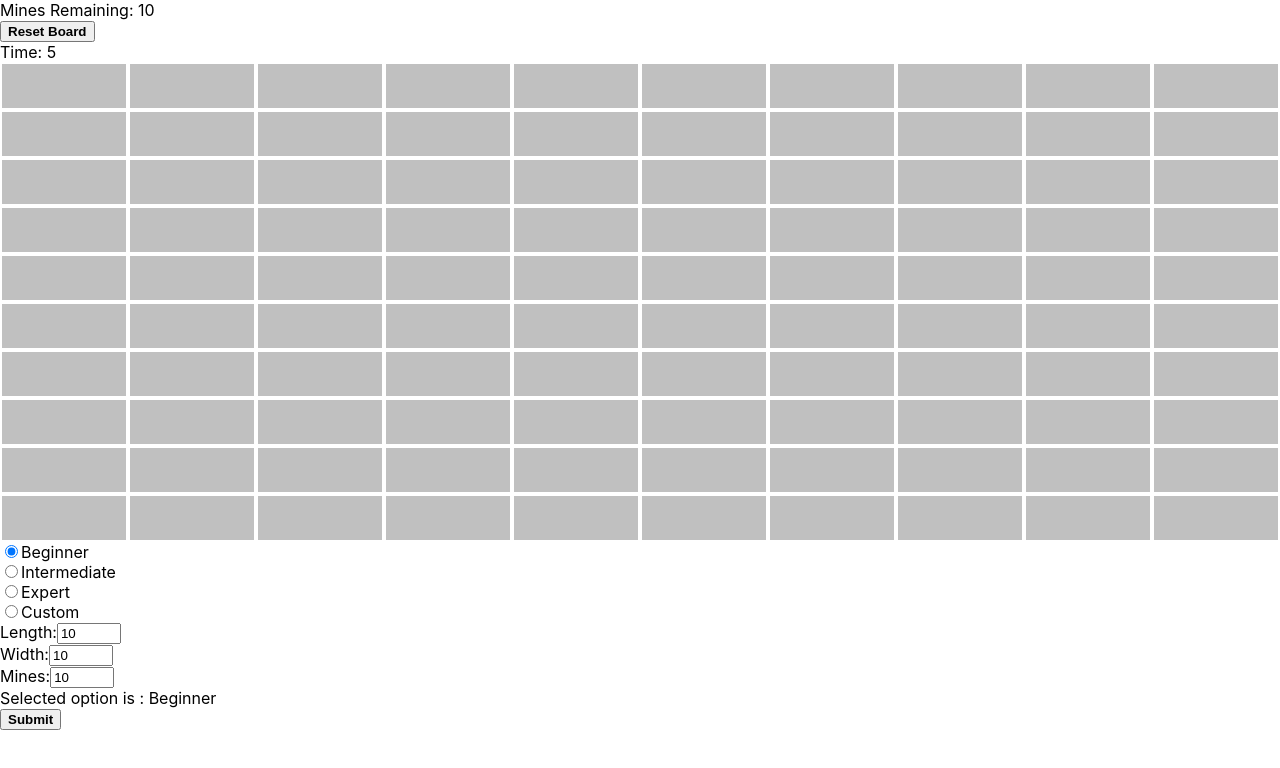
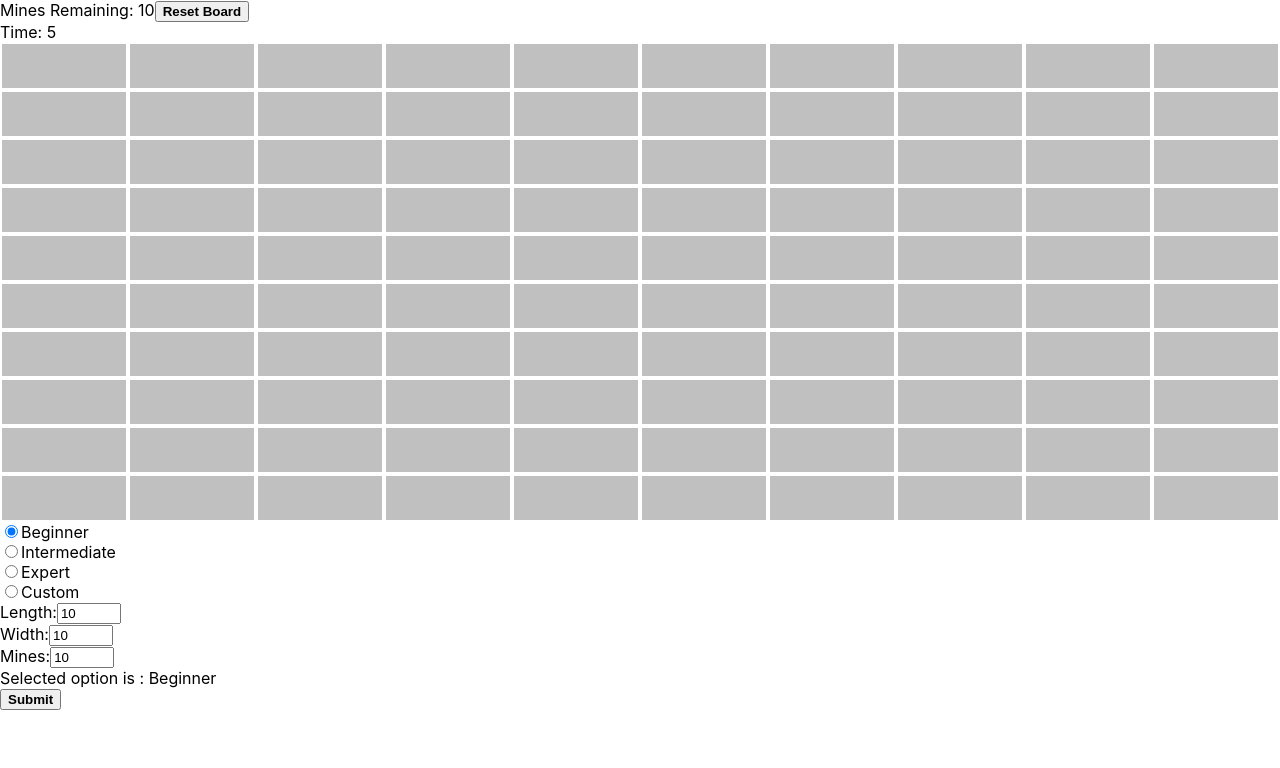
Before and after one commit to jsmithb117/minesweeper, a React (Create React App) app: page / in a window 1280 px wide. Shown: the top 768 px of the page. Built offline with nearby package versions, Linux system fonts and the light colour scheme.

Commit message:
Adds classNames in preparation for styling

```diff
--- a/src/components/Display.tsx
+++ b/src/components/Display.tsx
@@ -14,11 +14,11 @@ const Display = () => {
   };
 
   return (
-    <div className="display">
-      <div className="minesremaining">
+    <div className="appchild display">
+      <span className="minesremaining">
         Mines Remaining: {minesDisplay}
-      </div>
-      <button onClick={resetButtonHandler}>
+      </span>
+      <button className="reset" onClick={resetButtonHandler}>
         Reset Board
       </button>
       <div className="time">
```
